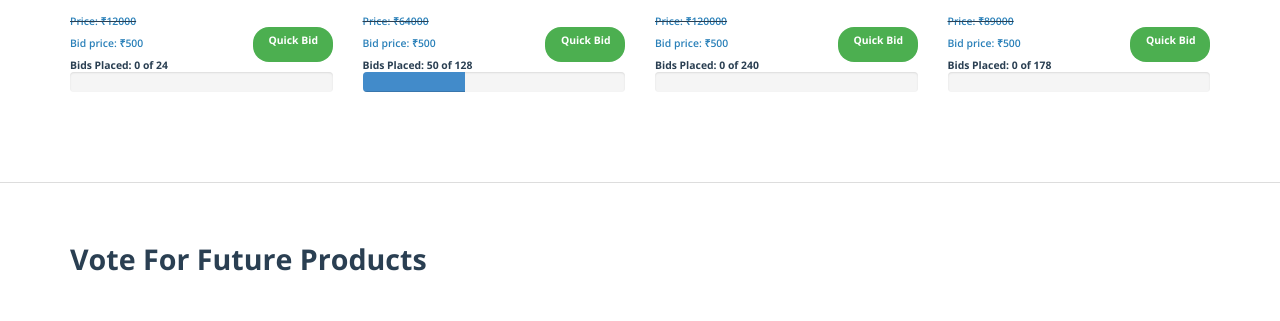
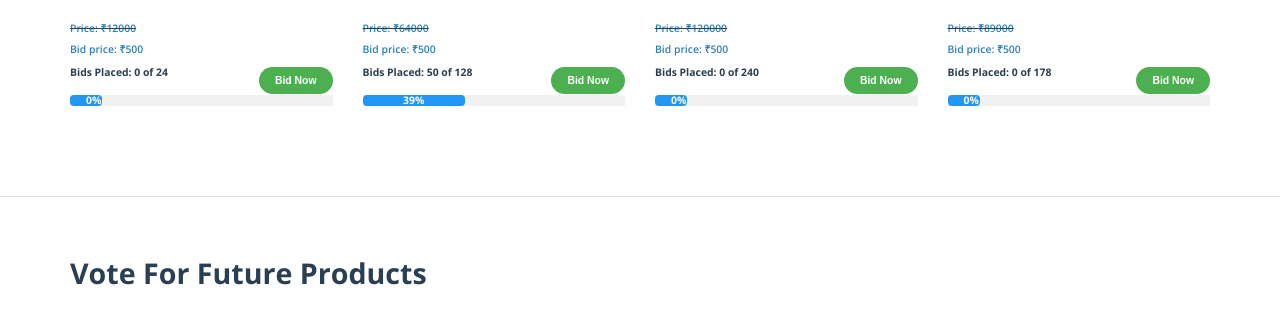
Before and after one commit to harsharede/website, a Django app: page / in a window 1280 px wide. Shown: the part 946-1267 px from the top of the page. Run offline with Django 3.2, Linux system fonts and the light colour scheme; data comes from the database, SQL or seed files in the repository; some libraries are stand-ins or nearby versions.

Commit message:
progressbar

```diff
--- a/dreambuy/templates/dreambuy/index.html
+++ b/dreambuy/templates/dreambuy/index.html
@@ -27,19 +27,21 @@
 
 <div class="product-content">
 <h6>
-    <p>
+
 <strike><span class="price">Price: &#8377;{{item.Product_price}}</span></strike>
-    <a href=# style="float:right; height: 35px; width: 80px " class="w3-button w3-green w3-round-xlarge" data-toggle="modal" data-target="#{{item.Product_id}}" >Quick Bid</a>
-    </p>
+
 <span class="price">Bid price: &#8377;{{item.Product_each_bid_cost}}</span>
 
 <br>
 
 Bids Placed: {{ item.Product_bids }} of {{item.Product_max_bids}}
 
+<button  style="float:right; " class="w3-button w3-green w3-round-xlarge"  data-toggle="modal" data-target="#{{item.Product_id}}">Bid Now</button>
 
-<div class="progress">
-<div class="progress-bar comments" role="progressbar" aria-valuenow="10" aria-valuemin="0" aria-valuemax="100" style="width: {% widthratio item.Product_bids item.Product_max_bids 100 %}%;"></div>
+&nbsp;
+
+<div class="w3-section w3-light-grey">
+  <div class="w3-container w3-round w3-blue w3-center" style="width:{% widthratio item.Product_bids item.Product_max_bids 100 %}%">{% widthratio item.Product_bids item.Product_max_bids 100 %}%</div>
 </div>
 
 </h6>
```
